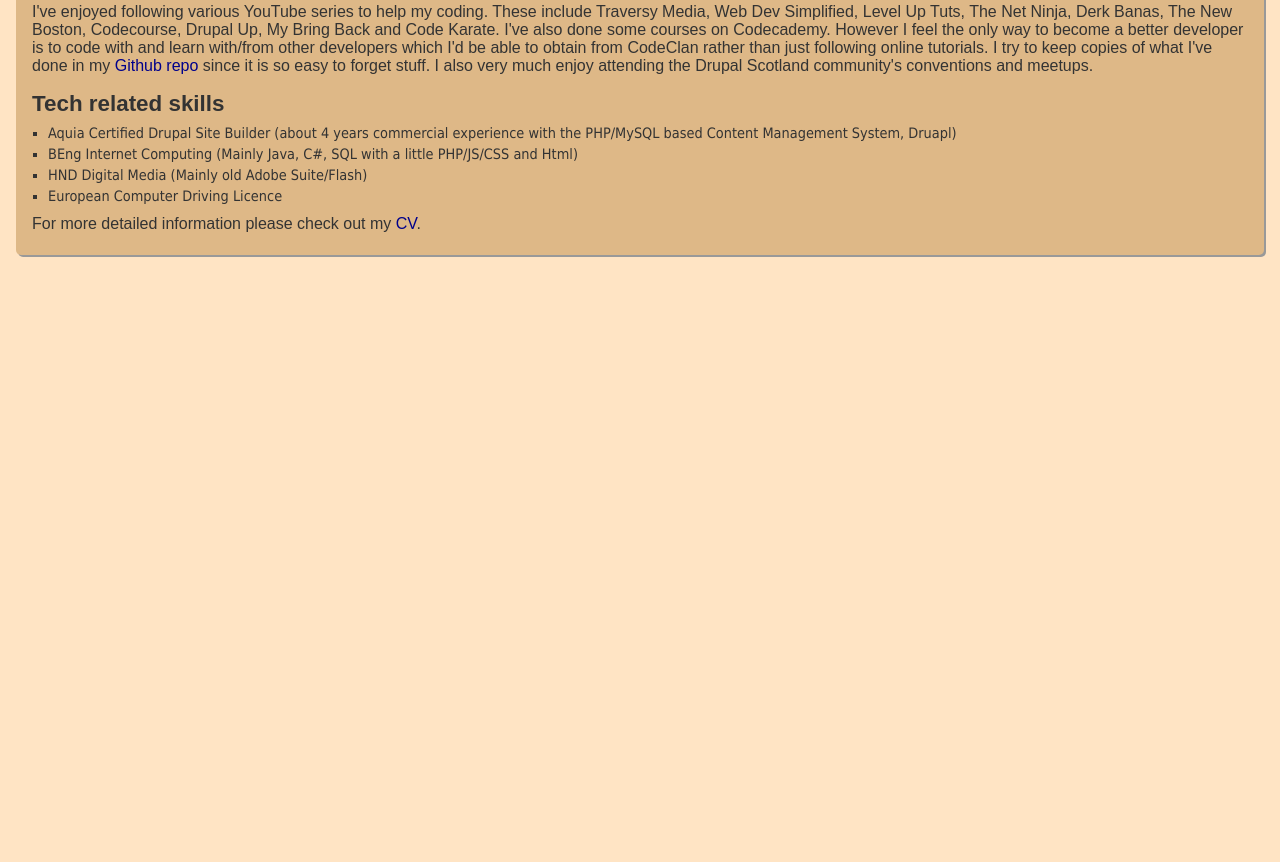
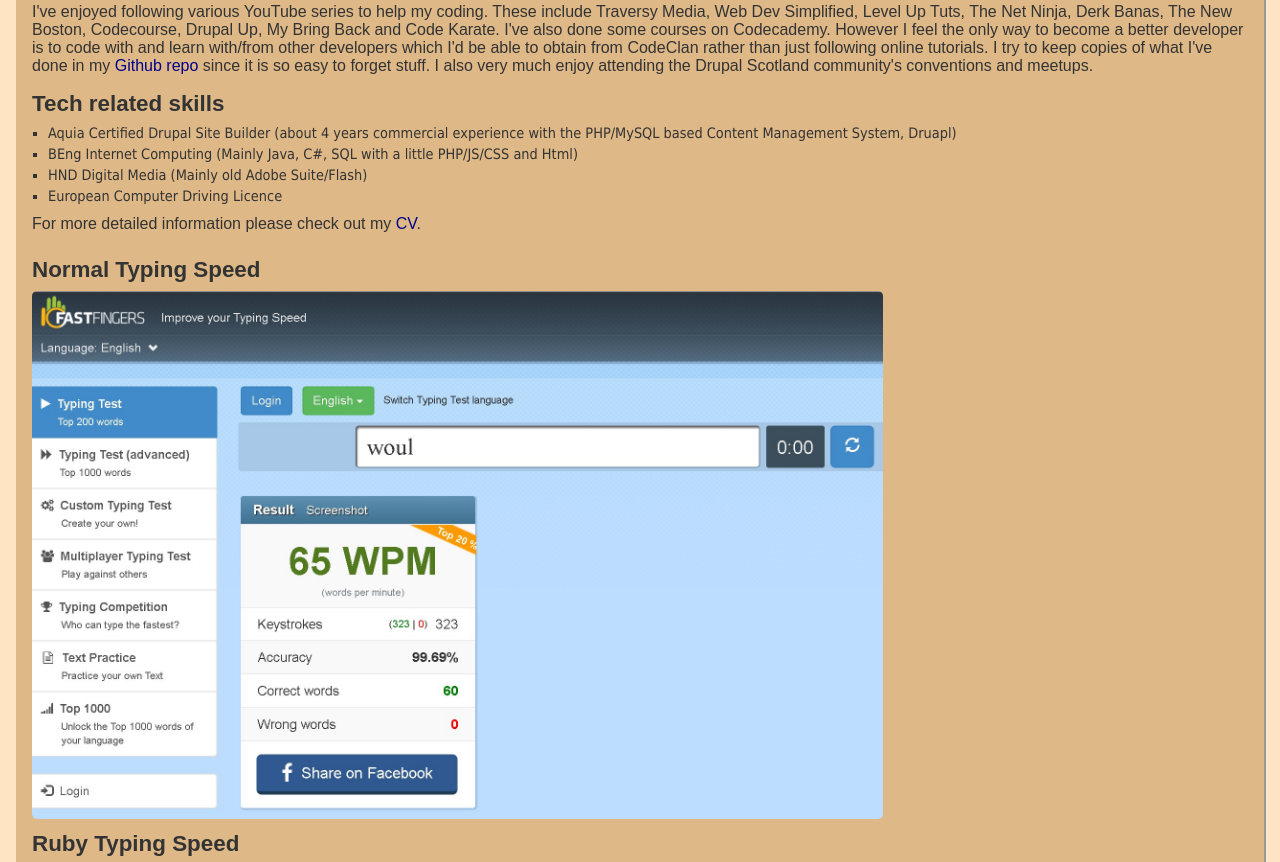
Before and after one commit to markpackham/randomHtmlCSS, a plain HTML site: page about.html in a window 1280 px wide. Shown: the part 470-1332 px from the top of the page. Before the commit the page ends 800 px from the top, so only its background shows below. Drawn offline with Linux system fonts and the light colour scheme.

Commit message:
screenshots of typing speed

```diff
--- a/about.html
+++ b/about.html
@@ -72,6 +72,12 @@
         For more detailed information please check out my
         <a href="docs/Mark Packham CV.pdf" target="_blank">CV</a>.
       </p>
+      <div class="typing">
+        <h2>Normal Typing Speed</h2>
+        <img src="images/normalTyping.jpg" alt="Normal Typing Speed" />
+        <h2>Ruby Typing Speed</h2>
+        <img src="images/rubyTyping.jpg" alt="Ruby Typing" />
+      </div>
     </div>
     <footer></footer>
   </body>
--- a/css/style.css
+++ b/css/style.css
@@ -147,6 +147,14 @@ img,
   border-radius: 5px;
 }
 
+.typing {
+  margin-top: 1.5rem;
+}
+
+.typing img {
+  width: 70%;
+}
+
 .unnecessaryArea {
   margin-top: 1.4rem;
 }
@@ -204,7 +212,9 @@ img,
 
 /* Mobile */
 @media only screen and (max-width: 768px) {
-  img {
+  img,
+  table,
+  .typing {
     display: none;
   }
   table {
```
Also changed, not shown: images/normalTyping.jpg (added), images/rubyTyping.jpg (added).
